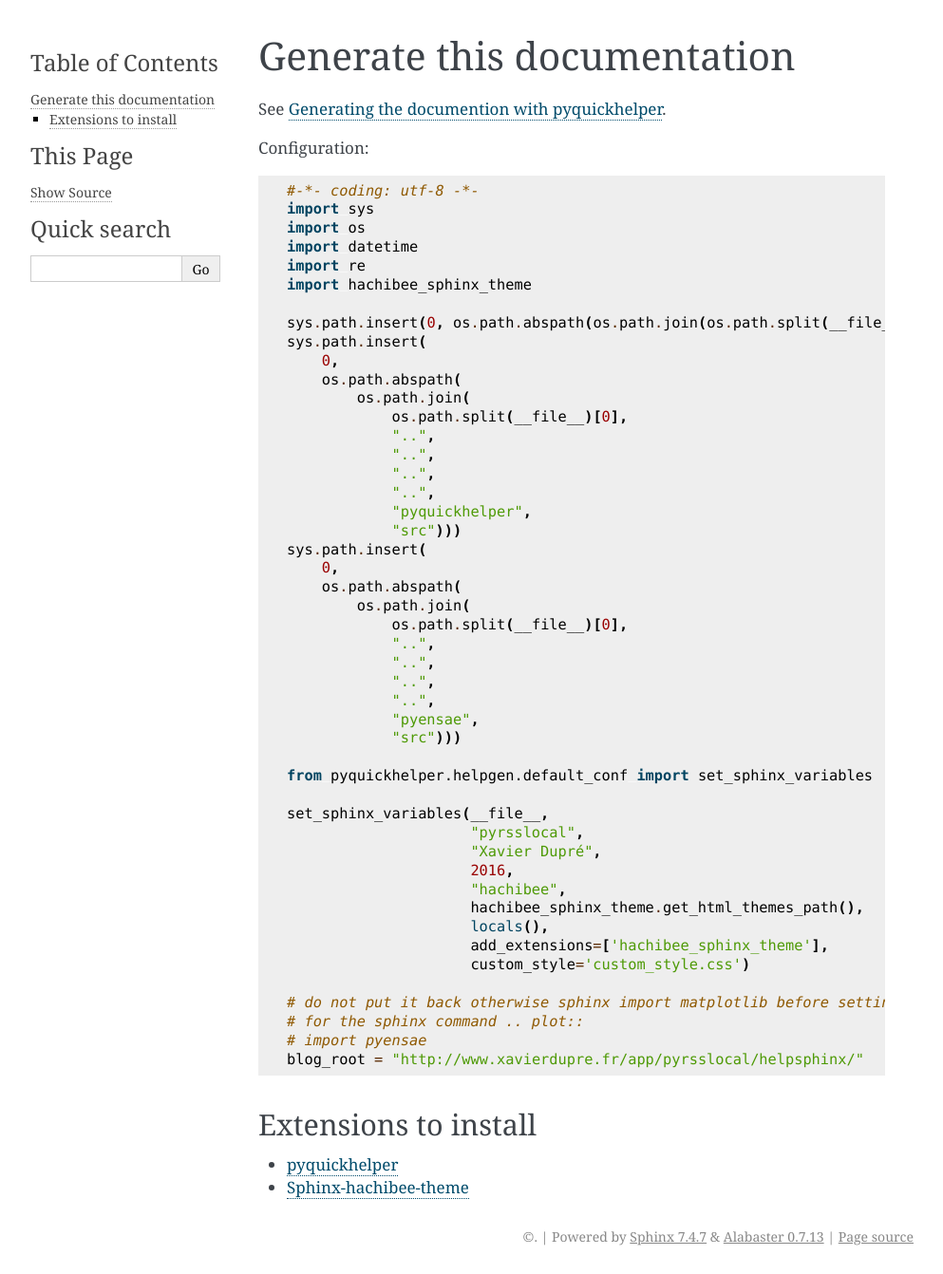
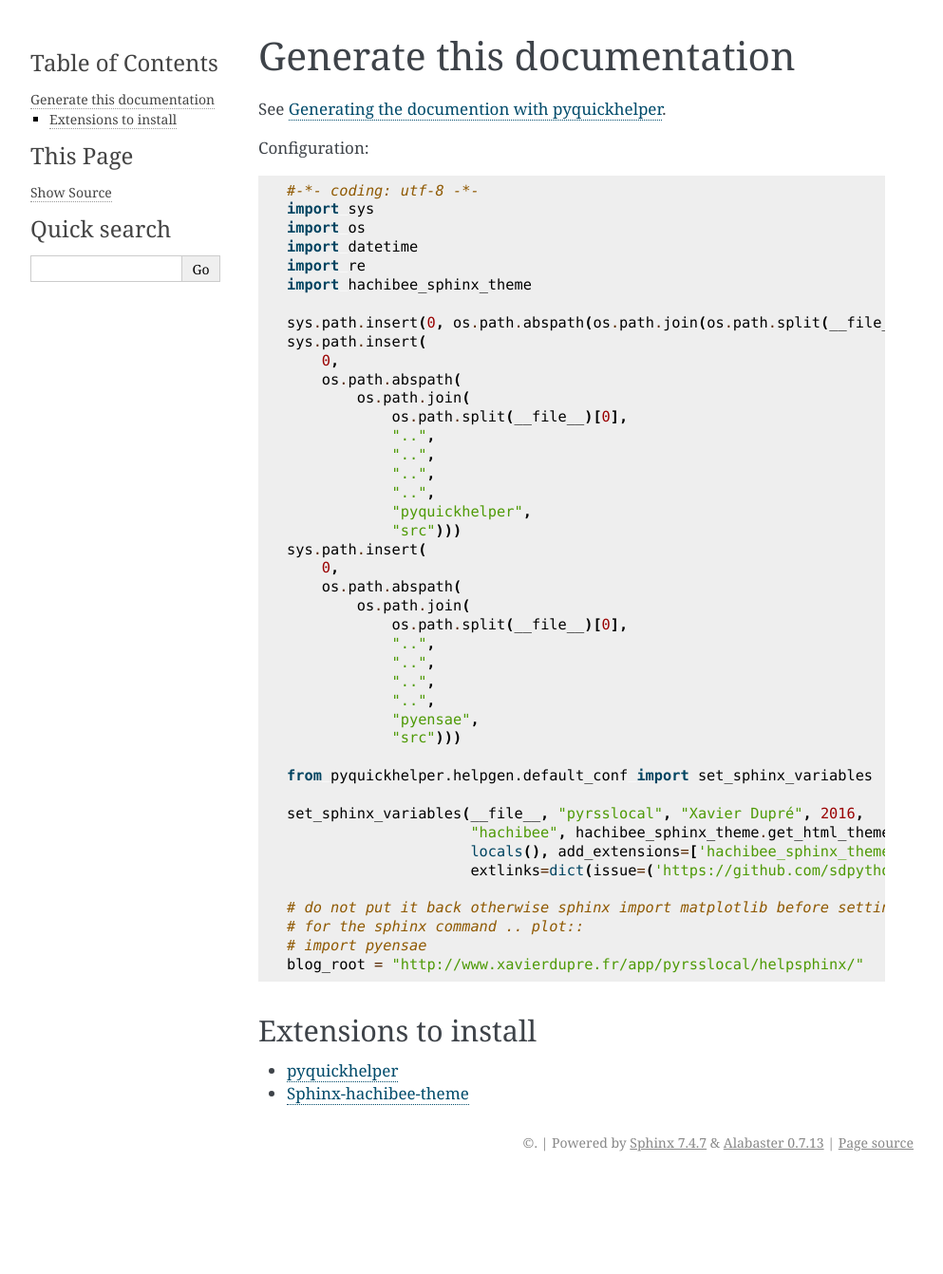
Before and after one commit to sdpython/pyrsslocal, a Sphinx documentation site: the page built from _doc/sphinxdoc/source/generatedoc.rst, in a window 1280 px wide. Shown: the whole page at 95% size, without its empty margins (148-1141 px from the left). Built offline with Sphinx 7.4.7, drawn with Linux system fonts in a browser that asks for light colours; pages that are not in the unit, such as notebooks, are missing from menus; after the commit the page ends 1243 px from its top, so only the background shows below that.

Commit message:
documentation

```diff
--- a/_doc/sphinxdoc/source/conf.py
+++ b/_doc/sphinxdoc/source/conf.py
@@ -31,15 +31,10 @@
 
 from pyquickhelper.helpgen.default_conf import set_sphinx_variables
 
-set_sphinx_variables(__file__,
-                     "pyrsslocal",
-                     "Xavier Dupré",
-                     2016,
-                     "hachibee",
-                     hachibee_sphinx_theme.get_html_themes_path(),
-                     locals(),
-                     add_extensions=['hachibee_sphinx_theme'],
-                     custom_style='custom_style.css')
+set_sphinx_variables(__file__, "pyrsslocal", "Xavier Dupré", 2016,
+                     "hachibee", hachibee_sphinx_theme.get_html_themes_path(),
+                     locals(), add_extensions=['hachibee_sphinx_theme'], custom_style='custom_style.css',
+                     extlinks=dict(issue=('https://github.com/sdpython/pyrsslocal/issues/%d', 'issue')))
 
 # do not put it back otherwise sphinx import matplotlib before setting up its backend
 # for the sphinx command .. plot::
```
